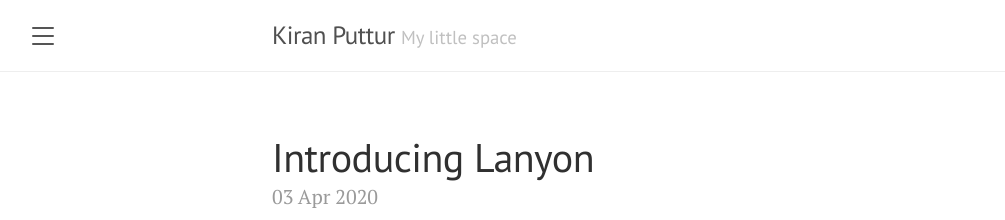
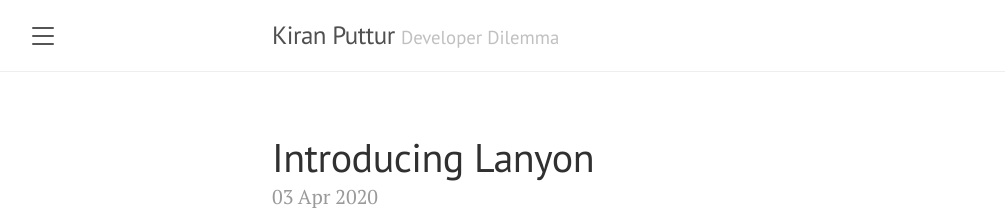
Before and after one commit to kputtur/kputtur.github.io, a Jekyll site: the page built from index.html, in a window 1280 px wide and 900 px high. Shown: the top 220 px of the window, without its empty margins (8-1013 px from the left). Built offline with Jekyll 4.4.1, drawn with Linux system fonts in a browser that asks for light colours; the list of posts is cut into pages by our own code.

Commit message:
Update _config.yml

```diff
--- a/_config.yml
+++ b/_config.yml
@@ -1,7 +1,7 @@
 # Setup
 title:               Kiran Puttur
-tagline:             'My little space'
-description:         'A reserved <a href="https://jekyllrb.com" target="_blank">Jekyll</a> theme that places the utmost gravity on content with a hidden drawer. Made by <a href="https://twitter.com/mdo" target="_blank">@mdo</a>.'
+tagline:             'Developer Dilemma'
+description:         'A reserved <a href="https://jekyllrb.com" target="_blank">KP</a> theme that places the utmost gravity on content with a hidden drawer. Made by <a href="https://twitter.com/mdo" target="_blank">@mdo</a>.'
 url:                 http://lanyon.getpoole.com
 baseurl:             ''
 paginate:            5
```
